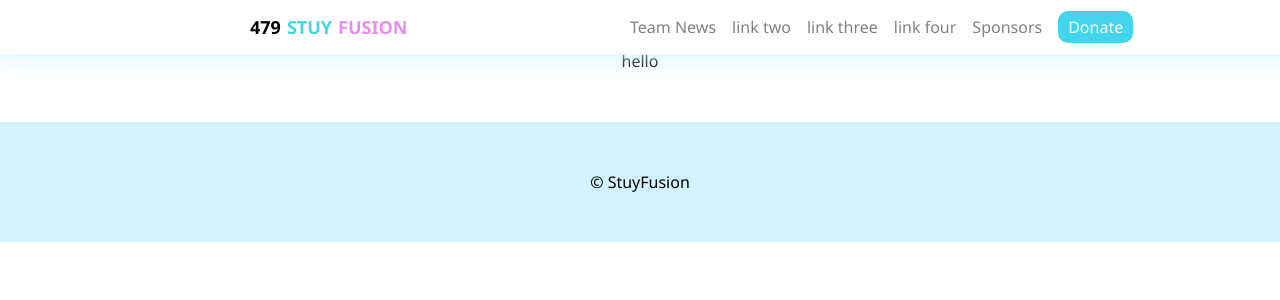
After one commit to fusion479/fusion479.com, a PHP site: page /pages/donate.html in a window 1280 px wide. The commit adds this page. Shown: the top 300 px of the page. Run offline with PHP 8.4, Linux system fonts and the light colour scheme.

Commit message:
tested if header and footer template works on donation page

```diff
--- a/css/style.css
+++ b/css/style.css
@@ -1,3 +1,8 @@
+* {
+    font-family: 'Segoe UI', Tahoma, Geneva, Verdana, sans-serif;
+}
+
+
 body {
     display: flex;
     flex-direction: column;
@@ -11,6 +16,7 @@ body {
     display: flex;
     background-color: rgb(255, 255, 255);
     justify-content: space-between;
+    align-items: center;
     box-shadow: 0px 0px 25px 2px rgb(205, 244, 250);
     position: fixed;
     top: 0;
@@ -24,7 +30,6 @@ body {
     align-items: center;
     gap: 6px;
     color: gray;
-    font-family:'Segoe UI', Tahoma, Geneva, Verdana, sans-serif;
     font-weight: 600;
     font-size: 18px;
 }
@@ -50,7 +55,6 @@ body {
 
 .nav a {
     text-decoration: none;
-    font-family: 'Segoe UI', Tahoma, Geneva, Verdana, sans-serif;
     color: gray;
     transition: 0.2s;
 }
@@ -77,9 +81,10 @@ body {
 /* middle */
 .middle {
     display: flex;
-    justify-content: center;
+    flex-direction: column;
+    align-items: center;
     margin-top: 50px;
-    min-height: 1000px;
+    padding-bottom: 50px;
 }
 
 
@@ -113,6 +118,41 @@ body {
     background-color: #fff;
 }
 
+/* text for index page */
+
+.index-text {
+    display: flex;
+    margin-top: 50px;
+    border: 2px solid;
+    width: 900px;
+    height: 900px;
+}
+
+.index-text .left {
+    flex: 2 1 0px;
+}
+
+.index-text .right {
+    flex: 1 1 0px;
+}
+
+.index-text .left,
+.index-text .right {
+    border: 2px solid blue;
+}
+
+.heading {
+    display: flex;
+    flex-direction: column;
+    font-size: 32px;
+}
+
+.heading .subtext {
+    font-size: 16px;
+}
+
+
+
 /* footer */
 .footer {
     display: flex;
@@ -122,11 +162,6 @@ body {
     justify-content: center;
     background-color: rgb(209, 242, 255);
     height: 120px;
-}
-
-.copyright {
-    font-family: 'Segoe UI', Tahoma, Geneva, Verdana, sans-serif;
-
 }
 
 .footer .social-icons {
--- a/js/main.js
+++ b/js/main.js
@@ -4,18 +4,20 @@ class HeaderTemplate extends HTMLElement {
     connectedCallback() {
         this.innerHTML = `
             <header class="nav">
-                <div class="logo">
-                    <div class="one">479</div>
-                    <div class="two">STUY</div>
-                    <div class="three">FUSION</div>
-                </div>
+                <a href="index.html">
+                    <div class="logo">
+                        <div class="one">479</div>
+                        <div class="two">STUY</div>
+                        <div class="three">FUSION</div>
+                    </div>
+                </a>
                 <ul>
                     <li><a href="#">Team News</a></li>
                     <li><a href="#">link two</a></li>
                     <li><a href="#">link three</a></li>
                     <li><a href="#">link four</a></li>
                     <li><a href="#">Sponsors</a></li>
-                    <li><a href="#" class="donation">Donate</a></li>
+                    <li><a href="donate.html" class="donation">Donate</a></li>
                 </ul>
             </header>
         `
@@ -37,9 +39,6 @@ class FooterTemplate extends HTMLElement {
             </div>
             <div class="copyright">© StuyFusion</div>
         </div>
-
-        <script type="module" src="https://unpkg.com/ionicons@5.5.2/dist/ionicons/ionicons.esm.js"></script>
-        <script nomodule src="https://unpkg.com/ionicons@5.5.2/dist/ionicons/ionicons.js"></script>
         `
     }
 }
--- /dev/null
+++ b/pages/donate.html
@@ -0,0 +1,23 @@
+<!DOCTYPE html>
+<html lang="en">
+<head>
+    <meta charset="UTF-8">
+    <meta http-equiv="X-UA-Compatible" content="IE=edge">
+    <meta name="viewport" content="width=device-width, initial-scale=1.0">
+    <title>479</title>
+    <link rel="stylesheet" href="../css/style.css">
+</head>
+
+<body>
+    <header-template></header-template>
+
+    <div class="middle">
+        hello
+    </div>
+
+
+    <footer-template></footer-template>
+    <script src="../js/main.js"></script>
+</body>
+
+</html>
```
Also changed, not shown: pages/index.html (renamed from index.html, +20 -5 lines).
